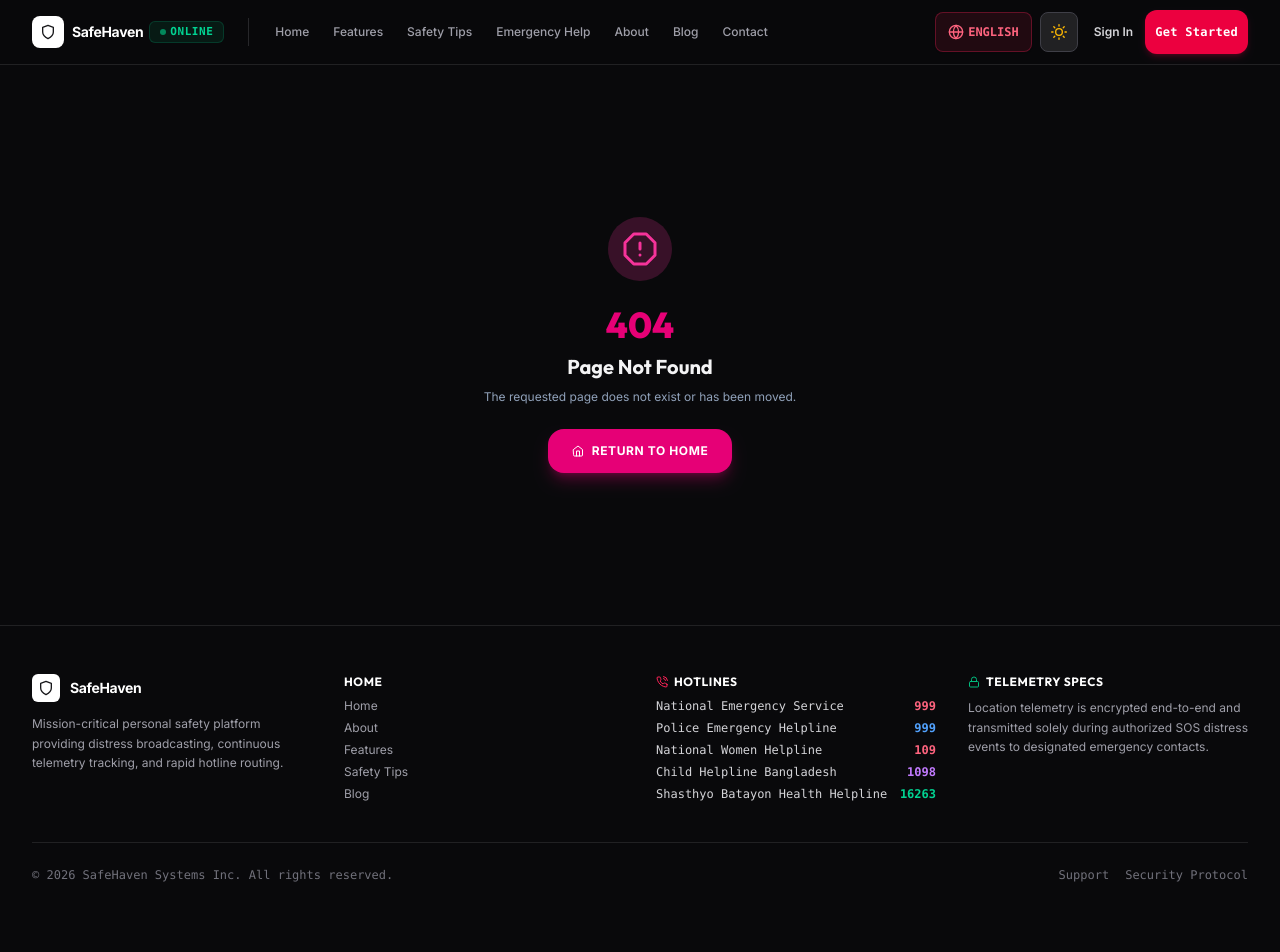
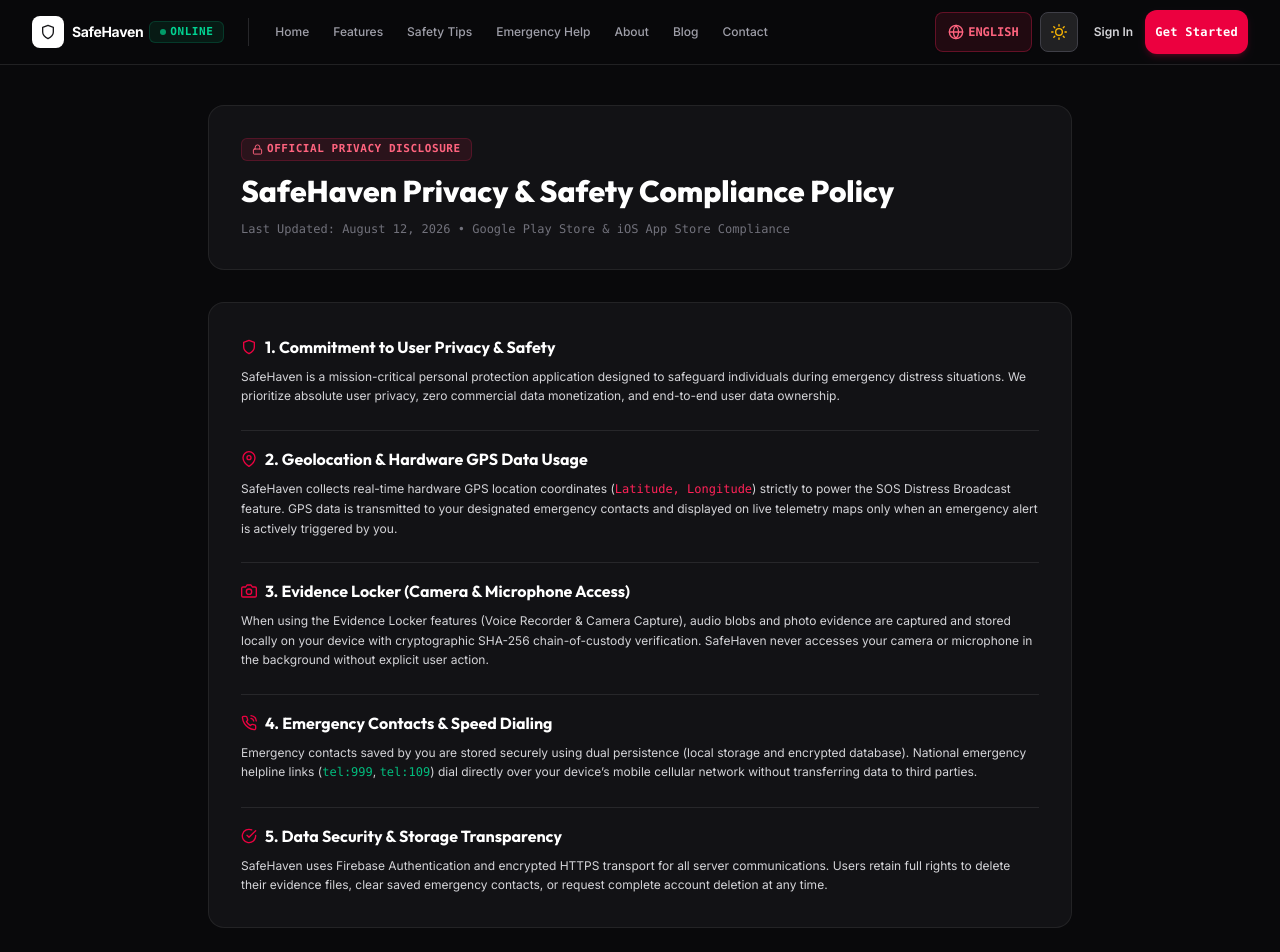
Before and after one commit to Ridwanulkarim/women-safety-web-app, a React (Vite) app: page /privacy-policy in a window 1280 px wide. Shown: the top 952 px of the page. Before the commit the page ends 923 px from the top, so only its background shows below. Built offline with nearby package versions, Linux system fonts and the light colour scheme; no server answers.

Commit message:
Implement full PWA Web App Manifest, Service Worker caching, Digital Asset Links, and Privacy Policy page for Android Play Store submission

```diff
--- a/index.html
+++ b/index.html
@@ -2,19 +2,38 @@
 <html lang="en">
   <head>
     <meta charset="UTF-8" />
-    <link rel="icon" type="image/svg+xml" href="/favicon.svg" />
-    <meta name="viewport" content="width=device-width, initial-scale=1.0" />
-    <title>SafeHaven | Modern Women Safety Platform</title>
-    <meta name="description" content="Production-ready Women Safety Web Application featuring instant SOS panic alert, live location tracking, emergency contacts, hotline quick-dial, and admin response dashboard." />
+    <link rel="icon" type="image/png" href="/icons/icon-192.png" />
+    <link rel="apple-touch-icon" href="/icons/icon-192.png" />
+    <link rel="manifest" href="/manifest.json" />
+    <meta name="viewport" content="width=device-width, initial-scale=1.0, maximum-scale=1.0, user-scalable=no" />
+    <meta name="theme-color" content="#09090b" />
+    <meta name="apple-mobile-web-app-capable" content="yes" />
+    <meta name="apple-mobile-web-app-status-bar-style" content="black-translucent" />
+
+    <title>SafeHaven | Women Emergency & Distress Network</title>
+    <meta name="description" content="Mission-Critical Women Safety Platform featuring 24/7 SOS distress broadcasting, live hardware GPS telemetry, emergency hotline speed dial, and cryptographic evidence vault." />
+
     <!-- Google Fonts -->
     <link rel="preconnect" href="https://fonts.googleapis.com">
     <link rel="preconnect" href="https://fonts.gstatic.com" crossorigin>
     <link href="https://fonts.googleapis.com/css2?family=Inter:wght@300;400;500;600;700;800&family=Outfit:wght@400;600;700;800&display=swap" rel="stylesheet">
-    <!-- Leaflet CSS for fallback map rendering -->
+
+    <!-- Leaflet CSS for map rendering -->
     <link rel="stylesheet" href="https://unpkg.com/leaflet@1.9.4/dist/leaflet.css" integrity="sha256-p4NxAoJBhIIN+hmNHrzRCf9tD/miZyoHS5obTRR9BMY=" crossorigin="" />
   </head>
-  <body class="bg-slate-50 text-slate-900 dark:bg-slate-950 dark:text-slate-100 font-sans antialiased selection:bg-pink-500 selection:text-white transition-colors duration-300">
+  <body class="bg-zinc-50 text-zinc-900 dark:bg-[#09090b] dark:text-zinc-100 font-sans antialiased selection:bg-rose-500/20 selection:text-rose-500 transition-colors duration-200">
     <div id="root"></div>
     <script type="module" src="/src/main.jsx"></script>
+
+    <!-- Register PWA Service Worker -->
+    <script>
+      if ('serviceWorker' in navigator) {
+        window.addEventListener('load', () => {
+          navigator.serviceWorker.register('/sw.js').catch((err) => {
+            console.warn('PWA Service Worker registration notice:', err.message);
+          });
+        });
+      }
+    </script>
   </body>
 </html>
--- /dev/null
+++ b/public/sw.js
@@ -0,0 +1,63 @@
+const CACHE_NAME = 'safehaven-v2.4';
+const ASSETS_TO_CACHE = [
+  '/',
+  '/index.html',
+  '/manifest.json',
+  '/icons/icon-192.png',
+  '/icons/icon-512.png'
+];
+
+// Install Event - Cache Core App Shell
+self.addEventListener('install', (event) => {
+  event.waitUntil(
+    caches.open(CACHE_NAME).then((cache) => {
+      return cache.addAll(ASSETS_TO_CACHE);
+    }).then(() => self.skipWaiting())
+  );
+});
+
+// Activate Event - Clean Old Caches
+self.addEventListener('activate', (event) => {
+  event.waitUntil(
+    caches.keys().then((cacheNames) => {
+      return Promise.all(
+        cacheNames.map((cache) => {
+          if (cache !== CACHE_NAME) {
+            return caches.delete(cache);
+          }
+        })
+      );
+    }).then(() => self.clients.claim())
+  );
+});
+
+// Fetch Event - Network First with Cache Fallback for Offline Operation
+self.addEventListener('fetch', (event) => {
+  // Only intercept GET requests
+  if (event.request.method !== 'GET') return;
+
+  event.respondWith(
+    fetch(event.request)
+      .then((response) => {
+        // Clone response to cache dynamic assets
+        if (response.status === 200) {
+          const resClone = response.clone();
+          caches.open(CACHE_NAME).then((cache) => {
+            cache.put(event.request, resClone);
+          });
+        }
+        return response;
+      })
+      .catch(() => {
+        // Offline Fallback to Cached Response
+        return caches.match(event.request).then((cachedResponse) => {
+          if (cachedResponse) {
+            return cachedResponse;
+          }
+          if (event.request.headers.get('accept').includes('text/html')) {
+            return caches.match('/index.html');
+          }
+        });
+      })
+  );
+});
--- a/src/components/common/Footer.jsx
+++ b/src/components/common/Footer.jsx
@@ -84,6 +84,7 @@
         <div className="pt-6 flex flex-col sm:flex-row items-center justify-between gap-4 text-xs font-mono text-zinc-500">
           <p>© {new Date().getFullYear()} {t('footer.allRightsReserved')}</p>
           <div className="flex gap-4">
+            <Link to="/privacy-policy" className="hover:text-zinc-300 transition text-rose-400 font-semibold">Privacy Policy</Link>
             <Link to="/contact" className="hover:text-zinc-300 transition">{t('footer.support')}</Link>
             <Link to="/safety-tips" className="hover:text-zinc-300 transition">{t('footer.securityProtocol')}</Link>
           </div>
--- /dev/null
+++ b/src/pages/public/PrivacyPolicy.jsx
@@ -0,0 +1,76 @@
+import React from 'react';
+import { FiShield, FiLock, FiCheckCircle, FiMapPin, FiCamera, FiPhoneCall } from 'react-icons/fi';
+
+const PrivacyPolicy = () => {
+  return (
+    <div className="max-w-4xl mx-auto px-4 py-10 space-y-8 font-sans">
+
+      {/* Header */}
+      <div className="product-card p-6 sm:p-8 space-y-3">
+        <div className="flex items-center gap-2">
+          <span className="mono-tag mono-tag-rose">
+            <FiLock /> OFFICIAL PRIVACY DISCLOSURE
+          </span>
+        </div>
+        <h1 className="text-2xl sm:text-3xl font-extrabold font-heading text-zinc-900 dark:text-white">
+          SafeHaven Privacy & Safety Compliance Policy
+        </h1>
+        <p className="text-xs text-zinc-500 font-mono">
+          Last Updated: August 12, 2026 • Google Play Store & iOS App Store Compliance
+        </p>
+      </div>
+
+      {/* Content Section */}
+      <div className="product-card p-6 sm:p-8 space-y-6 text-sm text-zinc-700 dark:text-zinc-300">
+
+        <div className="space-y-2">
+          <h2 className="text-base font-bold text-zinc-900 dark:text-white flex items-center gap-2 font-heading">
+            <FiShield className="text-rose-600" /> 1. Commitment to User Privacy & Safety
+          </h2>
+          <p className="text-xs leading-relaxed">
+            SafeHaven is a mission-critical personal protection application designed to safeguard individuals during emergency distress situations. We prioritize absolute user privacy, zero commercial data monetization, and end-to-end user data ownership.
+          </p>
+        </div>
+
+        <div className="space-y-2 border-t border-zinc-200 dark:border-zinc-800 pt-4">
+          <h2 className="text-base font-bold text-zinc-900 dark:text-white flex items-center gap-2 font-heading">
+            <FiMapPin className="text-rose-600" /> 2. Geolocation & Hardware GPS Data Usage
+          </h2>
+          <p className="text-xs leading-relaxed">
+            SafeHaven collects real-time hardware GPS location coordinates (<code className="font-mono text-rose-500">Latitude, Longitude</code>) strictly to power the SOS Distress Broadcast feature. GPS data is transmitted to your designated emergency contacts and displayed on live telemetry maps only when an emergency alert is actively triggered by you.
+          </p>
+        </div>
+
+        <div className="space-y-2 border-t border-zinc-200 dark:border-zinc-800 pt-4">
+          <h2 className="text-base font-bold text-zinc-900 dark:text-white flex items-center gap-2 font-heading">
+            <FiCamera className="text-rose-600" /> 3. Evidence Locker (Camera & Microphone Access)
+          </h2>
+          <p className="text-xs leading-relaxed">
+            When using the Evidence Locker features (Voice Recorder & Camera Capture), audio blobs and photo evidence are captured and stored locally on your device with cryptographic SHA-256 chain-of-custody verification. SafeHaven never accesses your camera or microphone in the background without explicit user action.
+          </p>
+        </div>
+
+        <div className="space-y-2 border-t border-zinc-200 dark:border-zinc-800 pt-4">
+          <h2 className="text-base font-bold text-zinc-900 dark:text-white flex items-center gap-2 font-heading">
+            <FiPhoneCall className="text-rose-600" /> 4. Emergency Contacts & Speed Dialing
+          </h2>
+          <p className="text-xs leading-relaxed">
+            Emergency contacts saved by you are stored securely using dual persistence (local storage and encrypted database). National emergency helpline links (<code className="font-mono text-emerald-500">tel:999</code>, <code className="font-mono text-emerald-500">tel:109</code>) dial directly over your device’s mobile cellular network without transferring data to third parties.
+          </p>
+        </div>
+
+        <div className="space-y-2 border-t border-zinc-200 dark:border-zinc-800 pt-4">
+          <h2 className="text-base font-bold text-zinc-900 dark:text-white flex items-center gap-2 font-heading">
+            <FiCheckCircle className="text-rose-600" /> 5. Data Security & Storage Transparency
+          </h2>
+          <p className="text-xs leading-relaxed">
+            SafeHaven uses Firebase Authentication and encrypted HTTPS transport for all server communications. Users retain full rights to delete their evidence files, clear saved emergency contacts, or request complete account deletion at any time.
+          </p>
+        </div>
+
+      </div>
+    </div>
+  );
+};
+
+export default PrivacyPolicy;
--- a/src/routes/AppRoutes.jsx
+++ b/src/routes/AppRoutes.jsx
@@ -44,6 +44,8 @@
 import AdminSOSReports from '../pages/admin/AdminSOSReports';
 import AdminSettings from '../pages/admin/AdminSettings';
 
+import PrivacyPolicy from '../pages/public/PrivacyPolicy';
+
 const AppRoutes = () => {
   return (
     <Routes>
@@ -54,6 +56,7 @@
         <Route path="/forgot-password" element={<ForgotPassword />} />
         <Route path="/reset-password" element={<ResetPassword />} />
         <Route path="/verify-email" element={<VerifyEmail />} />
+        <Route path="/privacy-policy" element={<PrivacyPolicy />} />
 
         {/* AUTHENTICATED PROTECTED APPLICATION ROUTES: Requires Login */}
         <Route
```
Also changed, not shown: public/.well-known/assetlinks.json (added), public/icons/icon-192.png (added), public/icons/icon-512.png (added), public/manifest.json (added).
